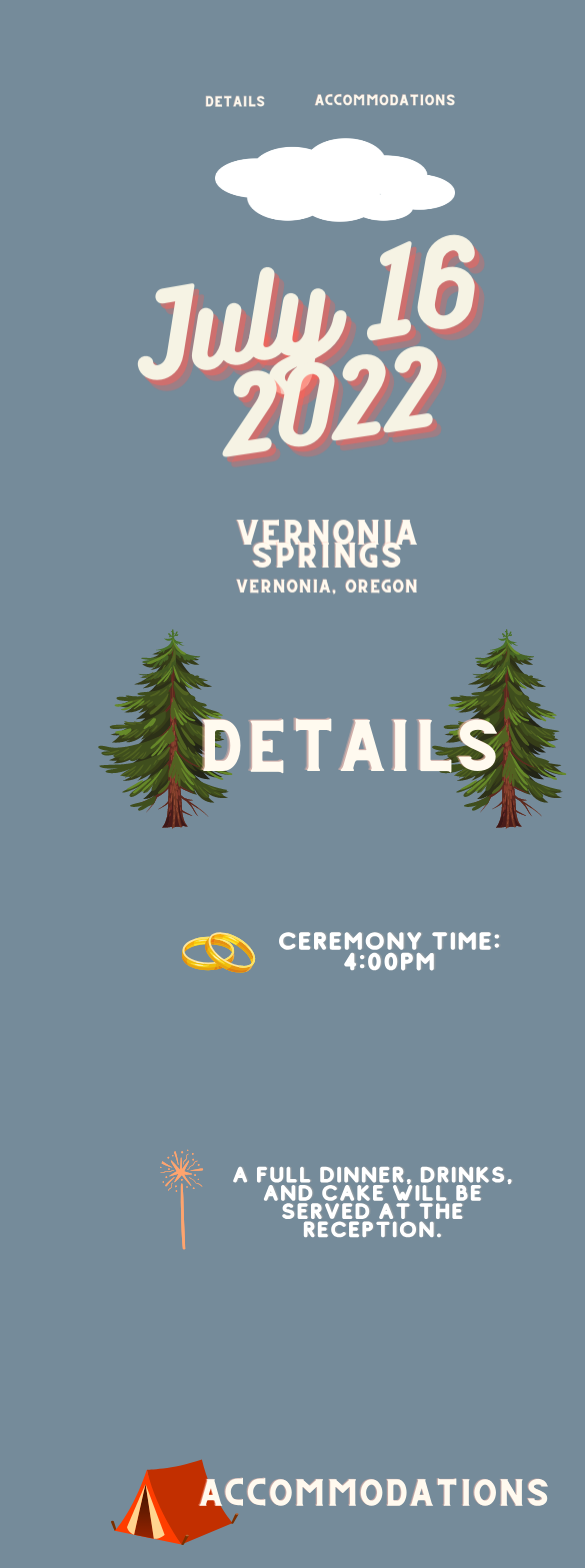
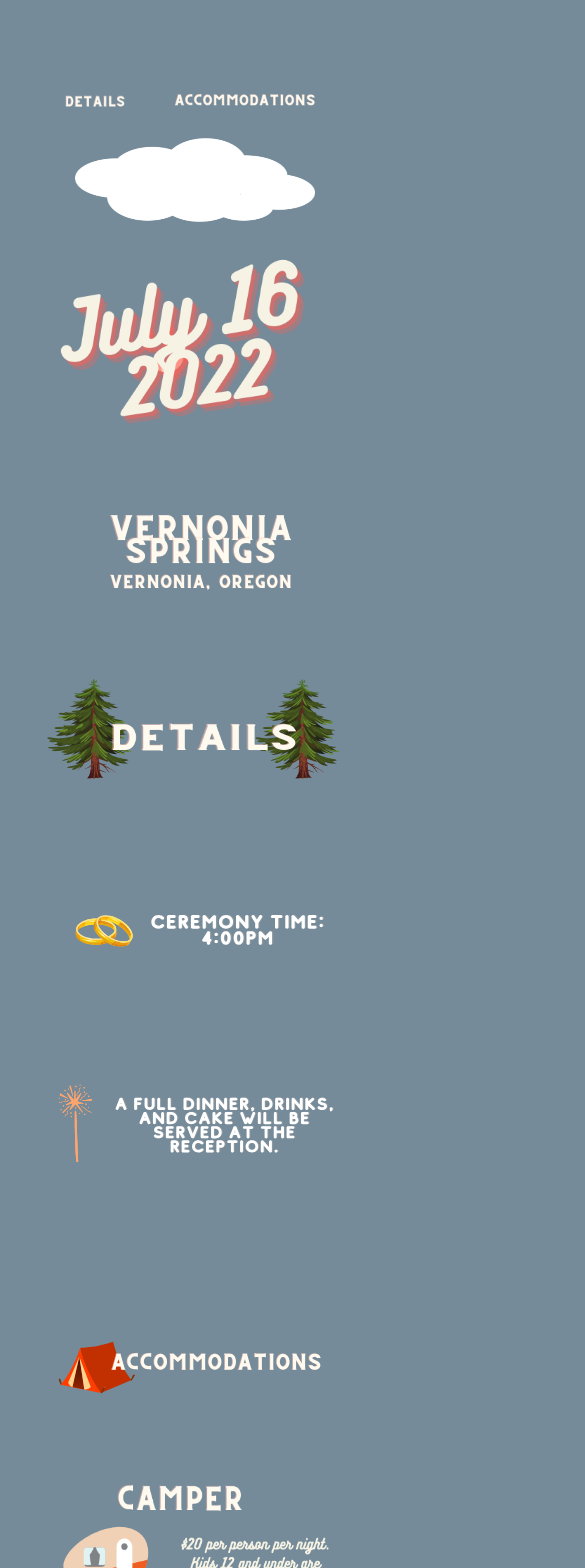
Before and after one commit to haleyswain/haygoodluking, a Vue app: page / in a window 390 px wide. Shown: the top 1568 px of the page, 585 px wide, since content can reach past the window. Built offline with nearby package versions, Linux system fonts and the light colour scheme.

Commit message:
re-align for mobile

```diff
--- a/public/index.html
+++ b/public/index.html
@@ -3,7 +3,7 @@
   <head>
     <meta charset="utf-8">
     <meta http-equiv="X-UA-Compatible" content="IE=edge">
-    <meta name="viewport" content="width=device-width,initial-scale=1.0,user-scalable=no">
+    <meta name="viewport" content="width=device-width,initial-scale=1.0">
     <link rel="icon" href="<%= BASE_URL %>tree-favicon.png">
     <title>Haley & Luke</title>
   </head>
--- a/src/views/Accommodations.vue
+++ b/src/views/Accommodations.vue
@@ -29,11 +29,18 @@
       justify-content: center;
   }
 }
+.header-container {
+  @media (max-width: 600px) {
+    height: 180px;
+    padding-right: 5px;
+  }
+}
 .header-container img {
-    height: 350px;
-    width: 500px;
+    height: 290px;
+    width: 590px;
     @media (max-width: 600px) {
       margin: auto;
+      width: 300px;
   }
 }
 .camper {
@@ -41,19 +48,36 @@
   padding: 150px 250px;
     @media (max-width: 600px) {
       width: 170px;
+      background-size: 65% 55%;
+      padding-right: 50px;
   }
 }
 .hotel {
   background: transparent url(../assets/hotel.png) 50% no-repeat;
   padding: 150px 250px;
+    @media (max-width: 600px) {
+      width: 170px;
+      background-size: 65% 55%;
+      padding-right: 50px;
+  }
 }
 .rv {
   background: transparent url(../assets/RV.png) 50% no-repeat;
   padding: 150px 250px;
+    @media (max-width: 600px) {
+      width: 170px;
+      background-size: 65% 55%;
+      padding-right: 50px;
+  }
 }
 .tent {
   background: transparent url(../assets/tent.png) 50% no-repeat;
   padding: 150px 250px;
+    @media (max-width: 600px) {
+      width: 170px;
+      background-size: 65% 55%;
+      padding-right: 50px;
+  }
 }
 .accoms-options-container {
     display: flex;
--- a/src/views/Home.vue
+++ b/src/views/Home.vue
@@ -12,7 +12,7 @@
     <div class="section2" ref="weekend">
       <Weekend />
     </div>
-    <div class="section3" ref="lodging" id ="lodging">
+    <div class="section3" ref="lodging" id="lodging">
       <Accommodations />
     </div>
   </div>
@@ -49,14 +49,14 @@
 <!-- Add "scoped" attribute to limit CSS to this component only -->
 <style scoped lang="scss">
 .container {
-  width: 100%;
+  width: 100vw;
   margin: 0px auto;
   position: relative;
   overflow: visible;
   z-index: 2;
 }
 .section1 {
-  width: 100%;
+  width: 100vw;
   height: 500px;
   display: flex;
   flex-direction: column;
@@ -70,10 +70,12 @@
   top: 215px;
   right: 15%;
   @media (max-width: 600px) {
+    width: 100vw;
+    background-size: 90% 100%;
     margin: auto;
-    padding: 70px;
-    top: 30px;
-    right: 7%;
+    padding: 0px;
+    top: 85px;
+    left: 0px;
   }
 }
 .location {
@@ -85,10 +87,10 @@
     @media (max-width: 600px) {
       background: transparent url(../assets/Vernonia-Springs.png) 40% no-repeat;
       margin: auto;
-      height: 60%;
       width: 50%;
       left: 0%;
       top: 50px;
+      height: 40%;
   }
 }
 .cloud1 {
--- a/src/views/Weekend.vue
+++ b/src/views/Weekend.vue
@@ -24,8 +24,11 @@
 .header {
   background: center transparent url(../assets/details-header.png) no-repeat;
   height: 250px;
-  width: 590px;
+  width: 100vw;
   margin: auto;
+  @media (max-width: 600px) {
+    background-size: 80% 100%;
+  }
 }
 .details-container {
   display: flex;
@@ -36,5 +39,8 @@
 .details-container img {
   width: 500px;
   margin:auto;
+  @media (max-width: 600px) {
+    width: 100vw;
+  }
 }
 </style>
```
